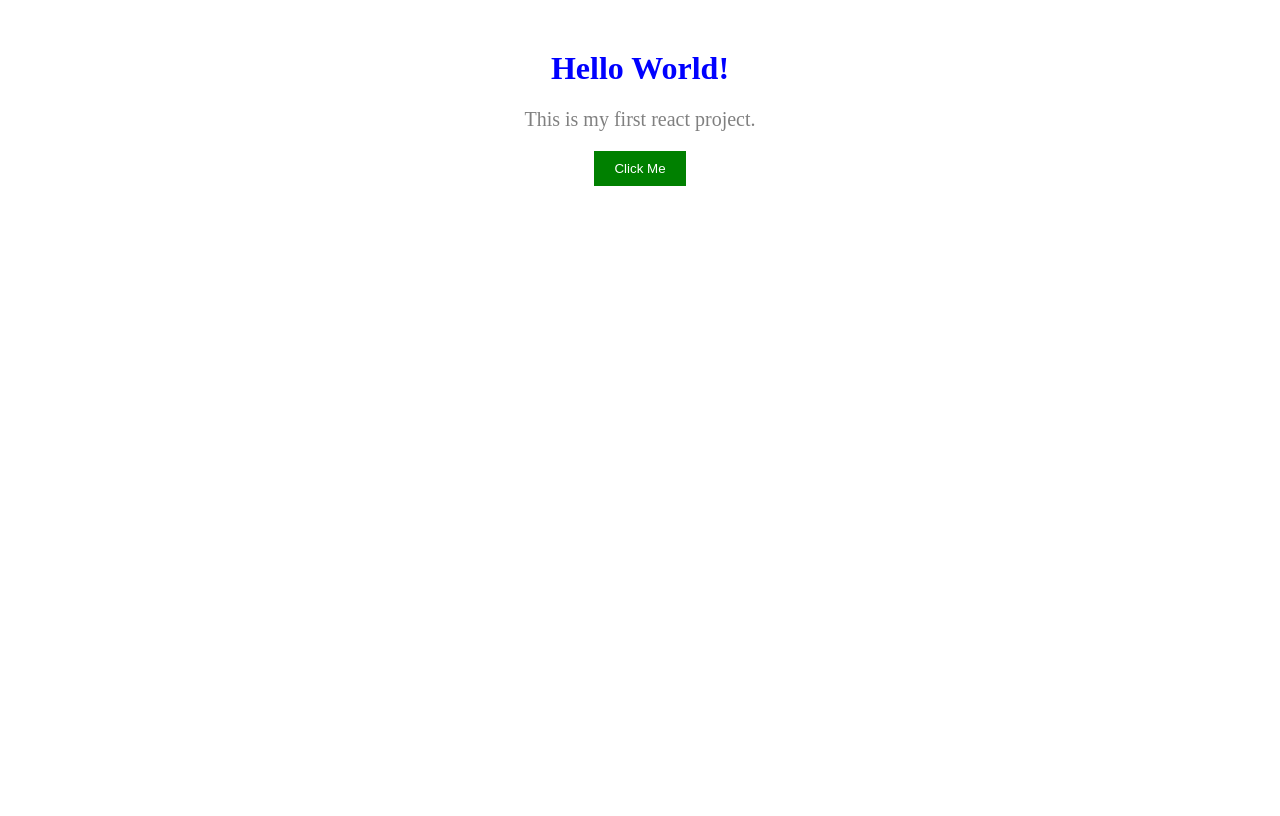
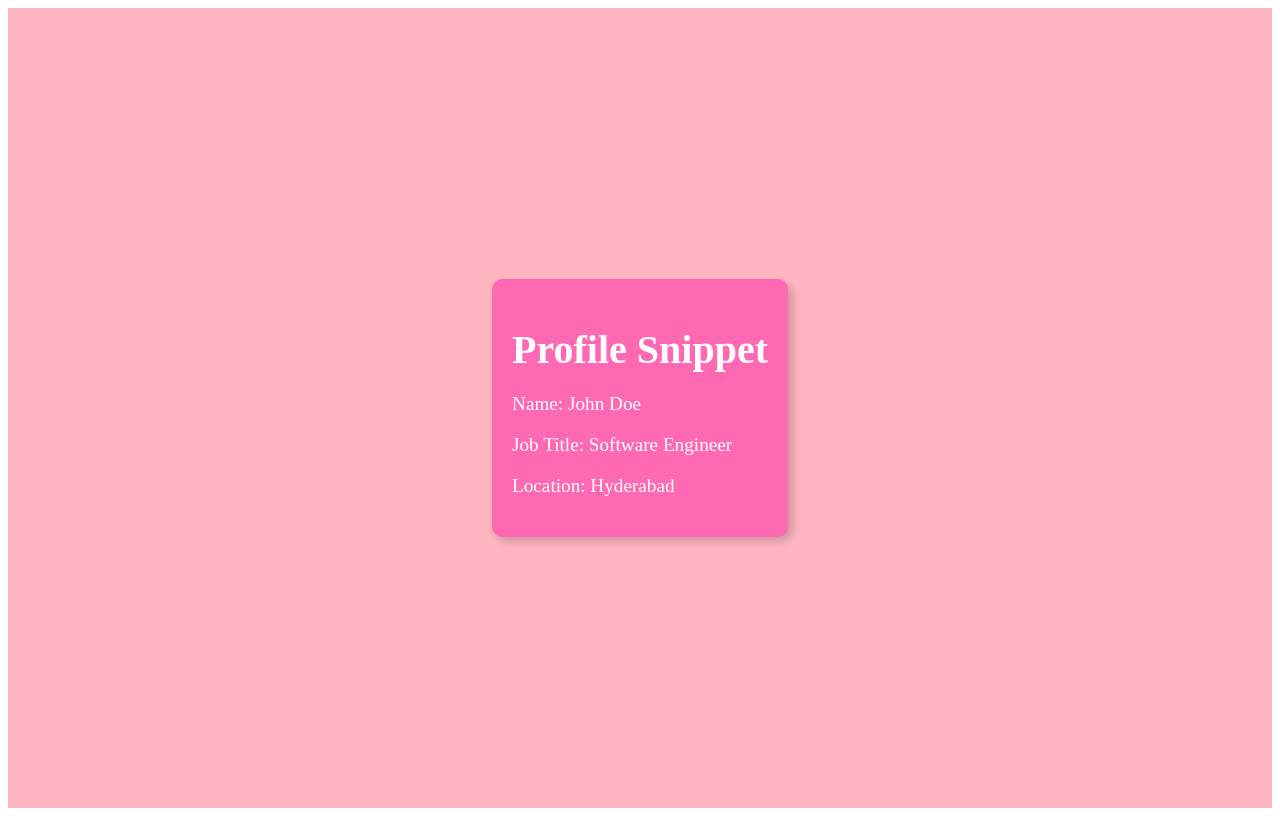
Before and after one commit to venkataguruprasadG/Full_Stack_AI_Enginner_Journal, a React (Vite) app in the folder REACT/React-Practice/: page / in a window 1280 px wide. Built offline with nearby package versions, Linux system fonts and the light colour scheme.

Commit message:
User Profile Card Project 2 Done.

```diff
--- a/REACT/React-Practice/src/main.jsx
+++ b/REACT/React-Practice/src/main.jsx
@@ -2,10 +2,10 @@ import { StrictMode } from 'react'
 import { createRoot } from 'react-dom/client'
 
 // This is the important part: pointing to your new folder
-import Project1 from './react-practice-problems/project1/project1.jsx'
+import Project2 from './react-practice-problems/project2/project2.jsx'
 
 createRoot(document.getElementById('root')).render(
   <StrictMode>
-    <Project1 />
+    <Project2 />
   </StrictMode>,
 )
--- a/REACT/React-Practice/src/react-practice-problems/project2/project2.css
+++ b/REACT/React-Practice/src/react-practice-problems/project2/project2.css
@@ -0,0 +1,26 @@
+.container {
+    display: flex;
+    flex-direction: column;
+    align-items: center;
+    justify-content: center;
+    height: 100vh;
+    background-color: lightpink;
+}
+
+.profile-snippet {
+    background-color: hotpink;
+    padding: 20px;
+    border-radius: 10px;
+    box-shadow: 4px 4px 10px rgba(0, 0, 0, 0.2);
+}
+
+h1 {
+    font-size: 2.5rem;
+    color: white;
+    margin-bottom: 20px;
+}
+
+p {
+    font-size: 1.2rem;
+    color: white;
+}
--- a/REACT/React-Practice/src/react-practice-problems/project2/project2.jsx
+++ b/REACT/React-Practice/src/react-practice-problems/project2/project2.jsx
@@ -8,10 +8,12 @@ function Project2() {
 
     return (
         <div className="container">
-            <h1 className='title'>Profile Snippet</h1>
-            <p className='description-name'>Name: {userName}</p>
-            <p className='description-job'>Job Title: {jobTitle}</p>
-            <p className='description-location'>Location: {location}</p>
+            <div className="profile-snippet">
+                <h1 className='title'>Profile Snippet</h1>
+                <p className='description-name'>Name: {userName}</p>
+                <p className='description-job'>Job Title: {jobTitle}</p>
+                <p className='description-location'>Location: {location}</p>
+            </div>
         </div>
     )
 }
```
